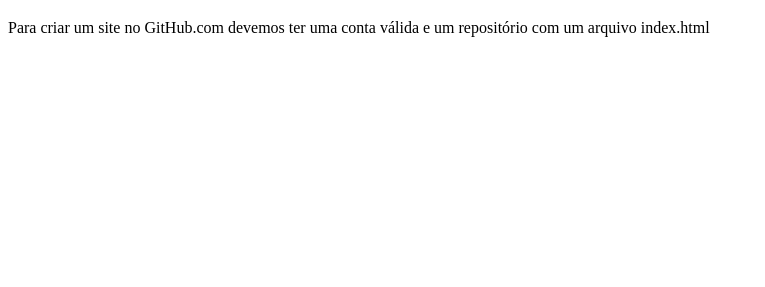
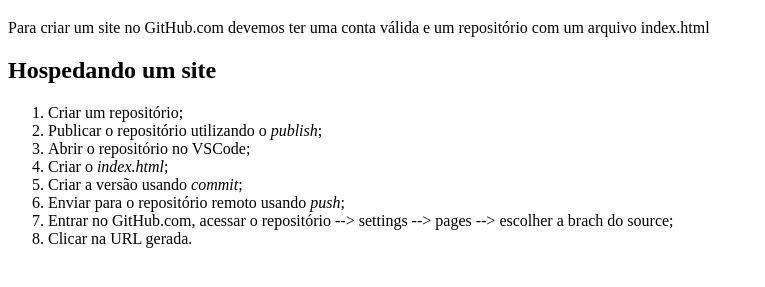
Before and after one commit to gabrielafelchak/primeiro_site, a plain HTML site: page index.html in a window 1280 px wide. Shown: the part 61-348 px from the top of the page, without its empty margins (0-765 px from the left). Drawn offline with Linux system fonts and the light colour scheme.

Commit message:
versao1.1

```diff
--- a/index.html
+++ b/index.html
@@ -9,5 +9,16 @@
 <body>
     <h1>Hospedagem GitHub</h1>
     <p>Para criar um site no GitHub.com devemos ter uma conta válida e um repositório com um arquivo <strog> index.html </strong></p>
+        <h2>Hospedando um site</h2>
+        <ol>
+            <li>Criar um repositório;</li>
+            <li>Publicar o repositório utilizando o <em>publish</em>;</li>
+            <li>Abrir o repositório no VSCode;</li>
+            <li>Criar o <em>index.html</em>;</li>
+            <li>Criar a versão usando <em>commit</em>;</li>
+            <li>Enviar para o repositório remoto usando <em>push</em>;</li>
+            <li>Entrar no GitHub.com, acessar o repositório --> settings --> pages --> escolher a brach do source;</li>
+            <li>Clicar na URL gerada.</li>
+        </ol>
 </body>
 </html>
```
